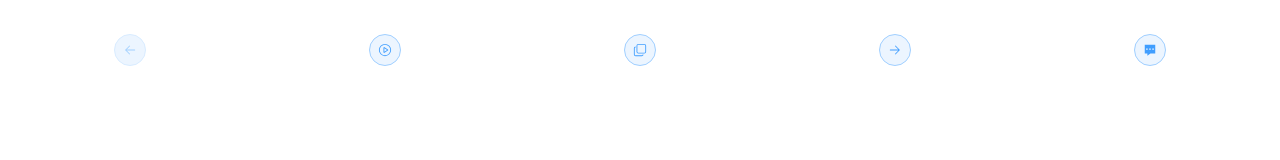
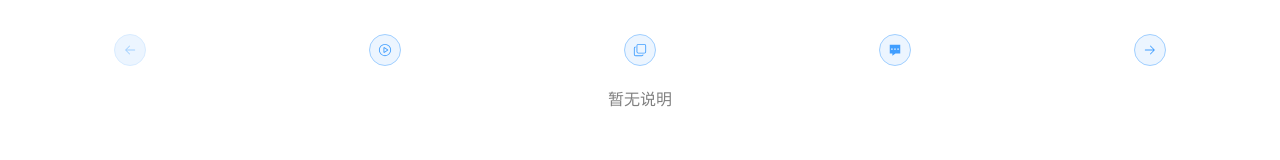
Before and after one commit to shawroger/syalbum, a Vue app: page / in a window 1280 px wide. Shown: the top 160 px of the page. Built offline with nearby package versions, Linux system fonts and the light colour scheme.

Commit message:
remove default caption

```diff
--- a/src/App.vue
+++ b/src/App.vue
@@ -50,17 +50,17 @@
 				circle
 				plain
 				type="primary"
-				:icon="Right"
-				@click="nextImage"
-				:disabled="index == totalImages - 1"
+				:icon="Comment"
+				@click="showComment"
 			/>
 
 			<el-button
 				circle
 				plain
 				type="primary"
-				:icon="Comment"
-				@click="showComment"
+				:icon="Right"
+				@click="nextImage"
+				:disabled="index == totalImages - 1"
 			/>
 		</div>
 
@@ -95,7 +95,7 @@
 		</div>
 		<p
 			class="image-caption"
-			v-html="currentFile.caption"
+			v-html="currentFile.caption || '暂无说明'"
 			v-if="!showCommentTable"
 		></p>
 	</div>
@@ -139,7 +139,7 @@ const currentFile = computed(() => {
 		const image = albumConfig.value.images[index.value];
 
 		if (image && !image.caption) {
-			image.caption = "暂无说明";
+			image.caption = "";
 		}
 		return image;
 	} else {
```
